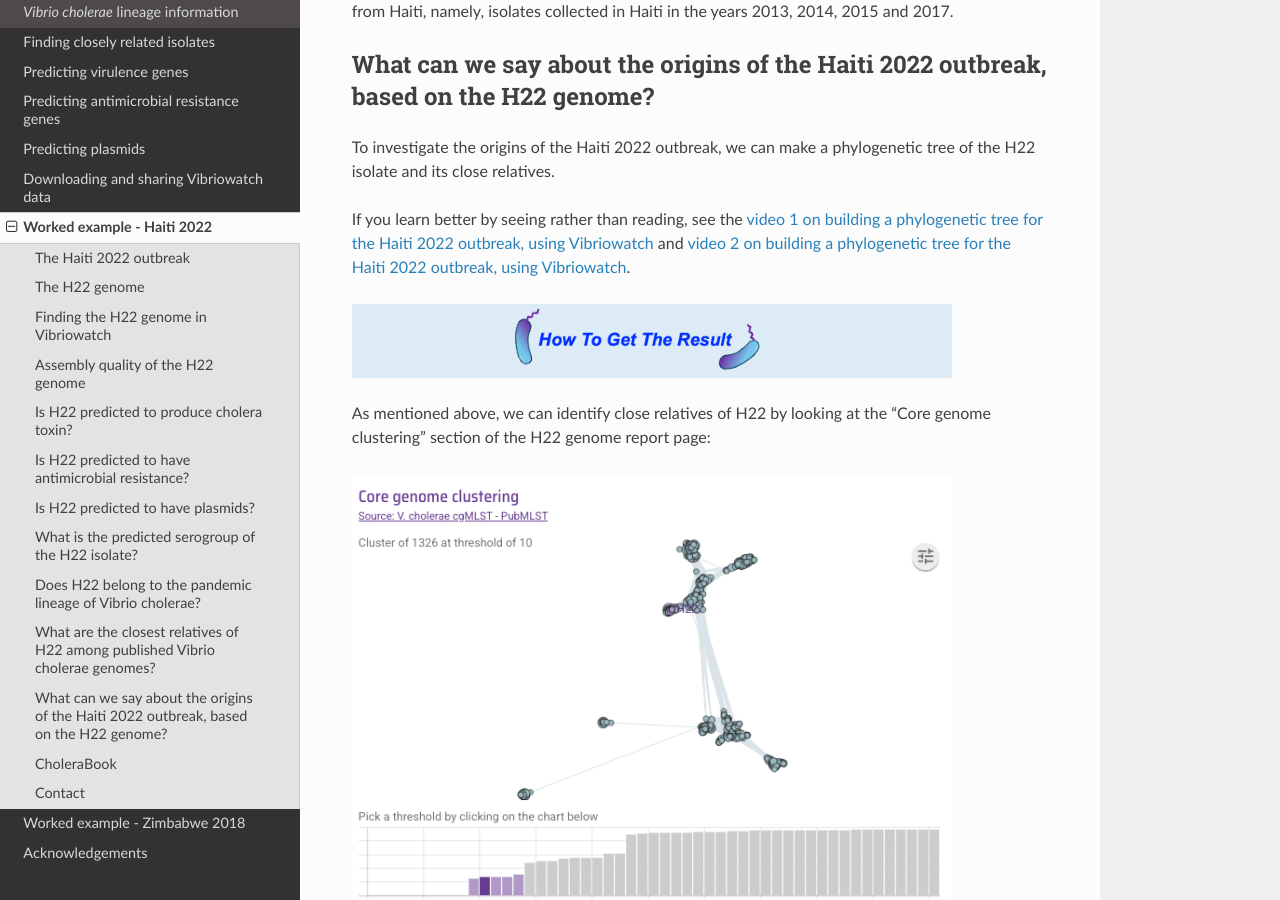
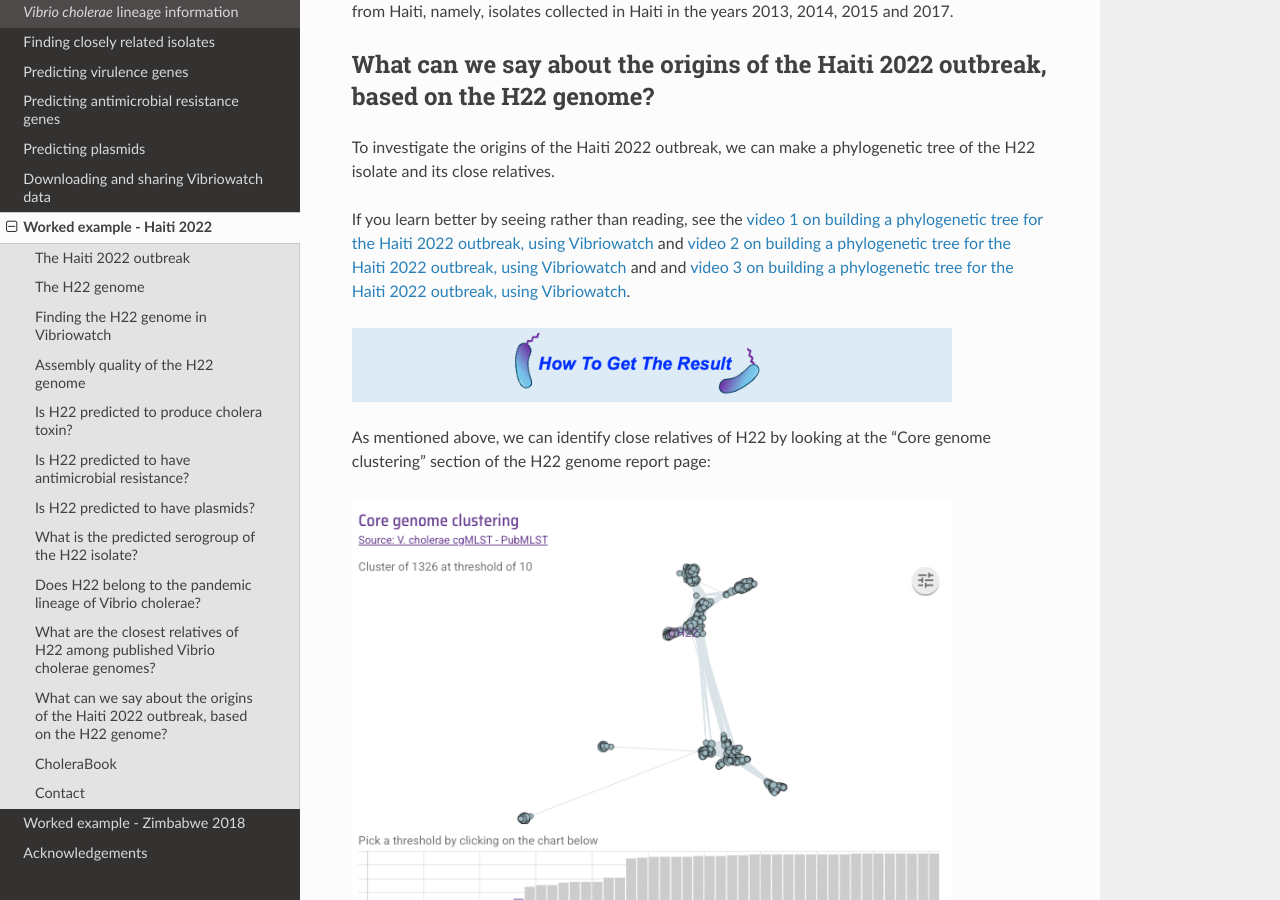
Before and after one commit to avrilcoghlan/vibriowatch, a Sphinx documentation site: the page built from docs/source/haiti.rst, in a window 1280 px wide and 900 px high, scrolled down 14887 px. Built offline with Sphinx 7.4.7 and the Read the Docs theme 3.1.0, drawn with Linux system fonts in a browser that asks for light colours.

Commit message:
Update haiti.rst

```diff
--- a/docs/source/haiti.rst
+++ b/docs/source/haiti.rst
@@ -378,11 +378,14 @@ To investigate the origins of the Haiti 2022 outbreak, we can make a phylogeneti
 close relatives.
 
 If you learn better by seeing rather than reading, see the `video 1 on building a phylogenetic tree for the Haiti 2022 outbreak, using Vibriowatch`_
-and `video 2 on building a phylogenetic tree for the Haiti 2022 outbreak, using Vibriowatch`_.
+and `video 2 on building a phylogenetic tree for the Haiti 2022 outbreak, using Vibriowatch`_ and
+and `video 3 on building a phylogenetic tree for the Haiti 2022 outbreak, using Vibriowatch`_.
 
 .. _video 1 on building a phylogenetic tree for the Haiti 2022 outbreak, using Vibriowatch: https://youtu.be/ElX32K3QnQE
 
 .. _video 2 on building a phylogenetic tree for the Haiti 2022 outbreak, using Vibriowatch: https://youtu.be/LFQYJLugBQw
+
+.. _video 3 on building a phylogenetic tree for the Haiti 2022 outbreak, using Vibriowatch: https://youtu.be/XCKCevbBzB8
 
 .. image:: HowToGetTheResult.png
   :width: 600
```
